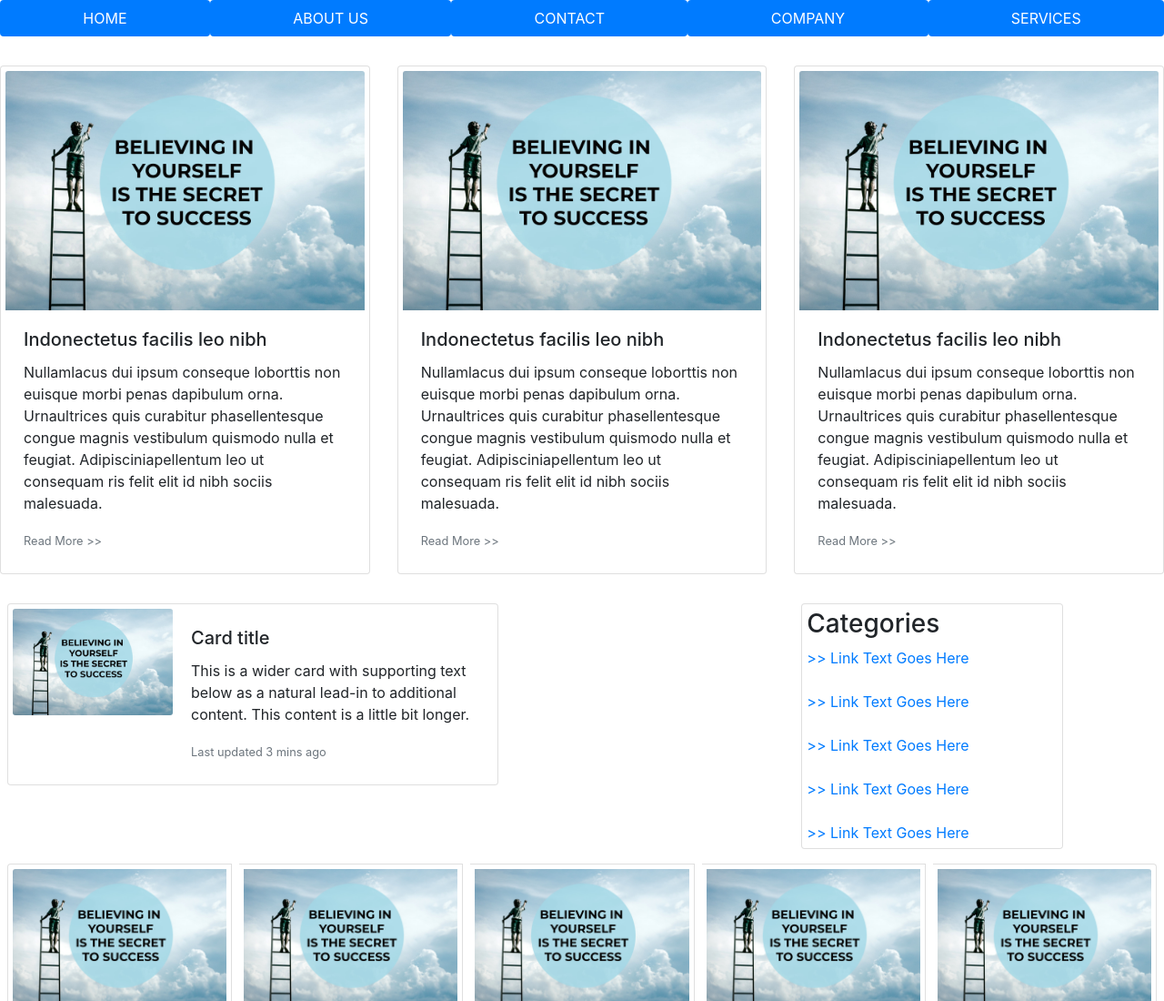
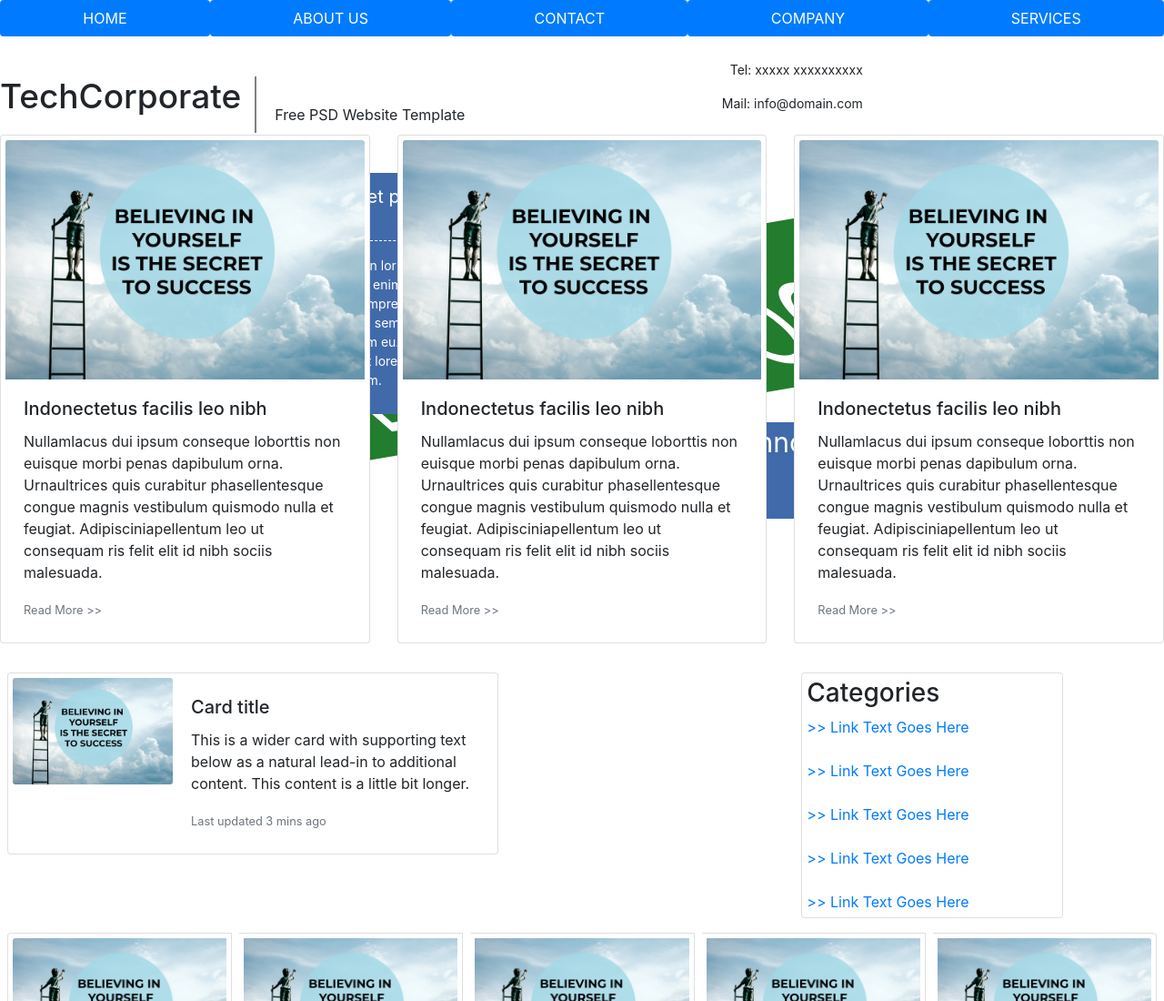
Before and after one commit to MadalinaRinea/html_css_homework, a plain HTML site: page templateB.html in a window 1280 px wide. Shown: the top 1100 px of the page at 91% size. Drawn offline with nearby package versions, Linux system fonts and the light colour scheme.

Commit message:
Add files via upload

```diff
--- a/styleB.css
+++ b/styleB.css
@@ -1,3 +1,81 @@
+header {
+    width: 55%;
+    margin-top: 20px;
+    display: flex;
+}
+
+header h2 {
+    font-size: 37px;
+    border-right: solid grey;
+    border-width: 2px;
+    padding-right: 15px;
+}
+
+header p {
+    float: right;
+    padding: 30px 0px 0px 20px;
+}
+
+.contact {
+    width: 16%;
+    text-align: right;
+    margin: -88px 0px 0px 744px;
+    font-size: 14px;
+}
+
+.tech {
+    width: 63%;
+    height: 170px;
+    position: absolute;
+    top: 350px;
+    left: 230px;
+    transform-origin: top left;
+    transform: skew(25deg) rotate(-9deg);
+    border-radius: 30px;
+    background-color: #227d2e;
+}
+
+.tech p {
+    font-size: 110px;
+    color: white;
+    text-transform: uppercase;
+    text-align: center;
+    transform: skew(25deg);
+    margin: 23px;
+}
+
+.text {
+    max-width: 24%;
+    background-color: #416aab;
+    color: white;
+    padding: 11px;
+    position: absolute;
+    top: 190px;
+    left: 250px;
+}
+
+.text p:first-child {
+    border-bottom: white dashed;
+    border-bottom-width: thin;
+    font-size: 20px;
+    padding-bottom: 3px;
+}
+
+.text p:last-child {
+    font-size: 14px;
+}
+
+.todaysTech {
+    width: 320px;
+    background-color: #416aab;
+    color: white;
+    font-size: 30px;
+    position: absolute;
+    top: 464px;
+    left: 670px;
+}
+
+
 .card {
     padding: 5px;
     margin: 8px;
--- a/stylet.css
+++ b/stylet.css
@@ -55,11 +55,11 @@ header p {
 }
 
 .tech {
-    width: 78%;
+    width: 63%;
     height: 170px;
     position: absolute;
     top: 350px;
-    left: 100px;
+    left: 230px;
     transform-origin: top left;
     transform: skew(25deg) rotate(-9deg);
     border-radius: 30px;
@@ -76,13 +76,13 @@ header p {
 }
 
 .text {
-    max-width: 29%;
+    max-width: 24%;
     background-color: #416aab;
     color: white;
     padding: 11px;
     position: absolute;
-    top: 200px;
-    left: 130px;
+    top: 190px;
+    left: 250px;
 }
 
 .text p:first-child {
--- a/templateB.html
+++ b/templateB.html
@@ -18,6 +18,35 @@
     <a class="flex-sm-fill text-sm-center nav-link active" href="#services">SERVICES</a>
   </nav>
   <br>
+
+  <header>
+    <h2>TechCorporate</h2>
+    <p>Free PSD Website Template</p>
+  </header>
+
+  <div class="contact">
+    <p>Tel: xxxxx xxxxxxxxxx</p>
+    <p>Mail: info@domain.com</p>
+  </div>
+
+  <article>
+    <section class="container"></section>
+    <section class="tech">
+        <p>Technology</p>
+    </section>
+    <section class="text">
+        <p>Laoremhabitur et phasellent wisi</p>
+        <p>
+            Laoremaliquam elerit in lor vestibulus sollis pretra ligula anterdum enim met. Quisegestie risque sempre
+            sem gravida condimentumst aenec semportortis condisse condimentum eu. Arcusit tincidunt semper mi et
+            loreet auctortor dui facing neque estibulum.
+        </p>
+    </section>
+    <section class="todaysTech">
+        <p>Todays Technology >> </p>
+    </section>
+  </article>
+
 
   <div class="card-deck">
     <div class="card">
```
